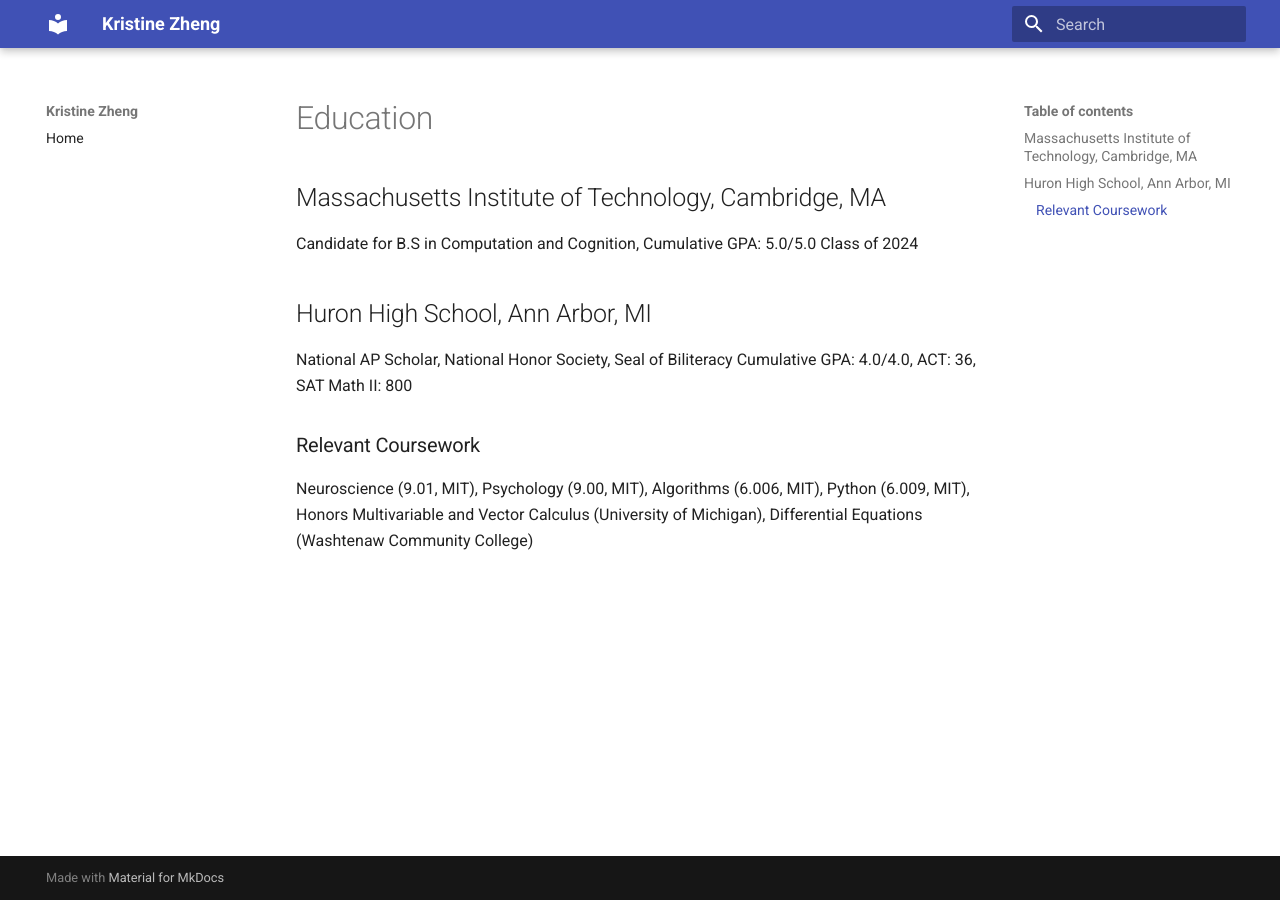
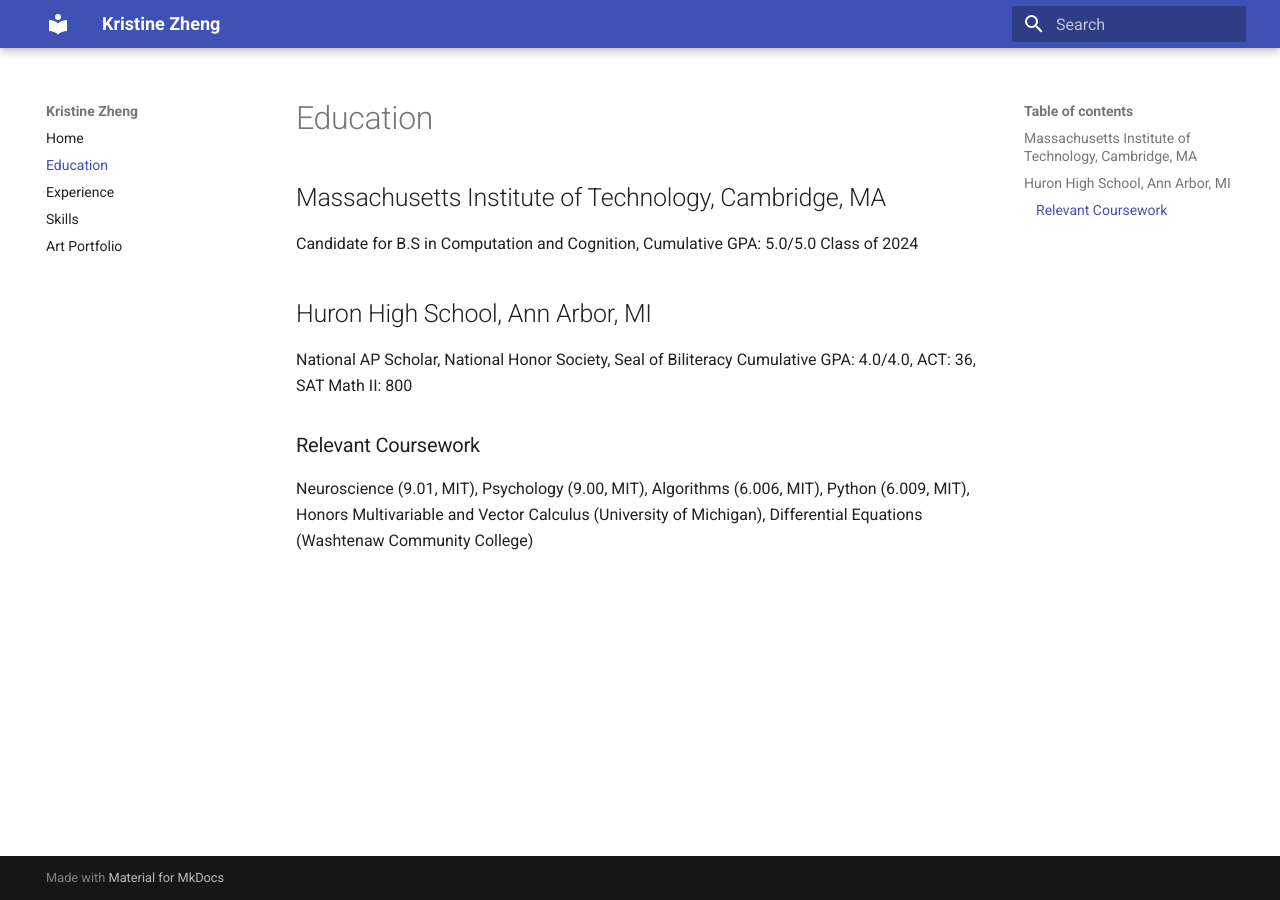
Before and after one commit to kristinezheng/Portfolio, an MkDocs documentation site: the page built from docs/education.md, in a window 1280 px wide. Built offline with MkDocs 1.6.1 and Material for MkDocs 9.7.7, drawn with Linux system fonts in a browser that asks for light colours.

Commit message:
updated nav

```diff
--- a/mkdocs.yml
+++ b/mkdocs.yml
@@ -1,6 +1,10 @@
 site_name: Kristine Zheng
 nav:
     - Home: index.md
+    - Education: education.md
+    - Experience: experience.md
+    - Skills: skills.md
+    - Art Portfolio: artportfolio.md
 
 theme:
   name: material
```
